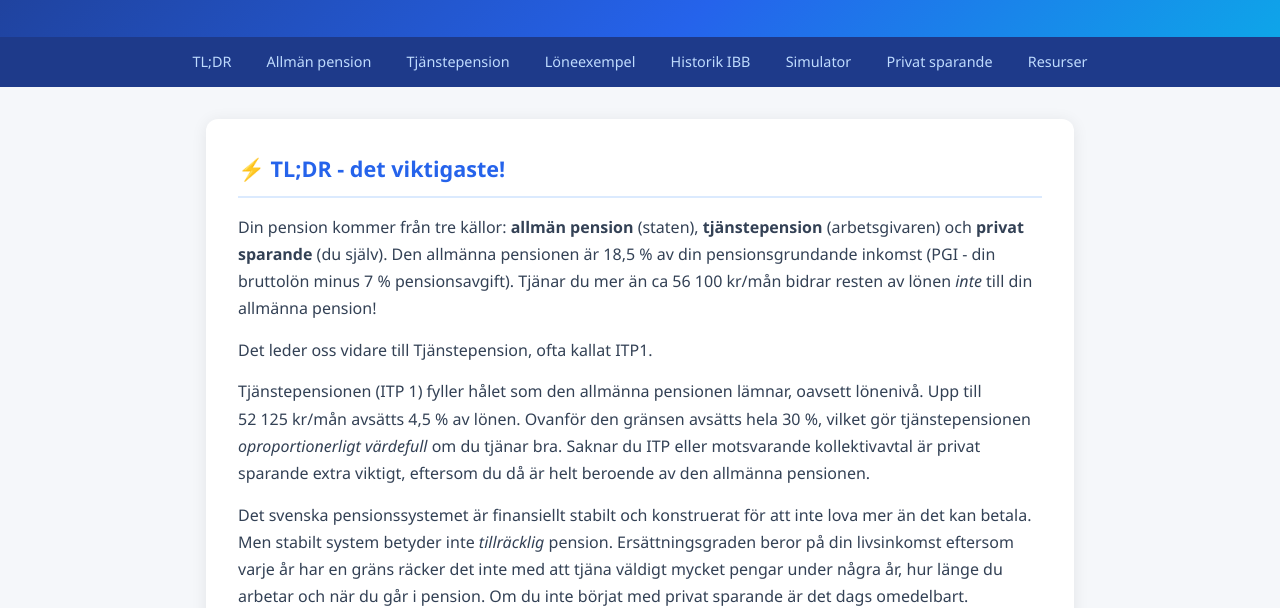
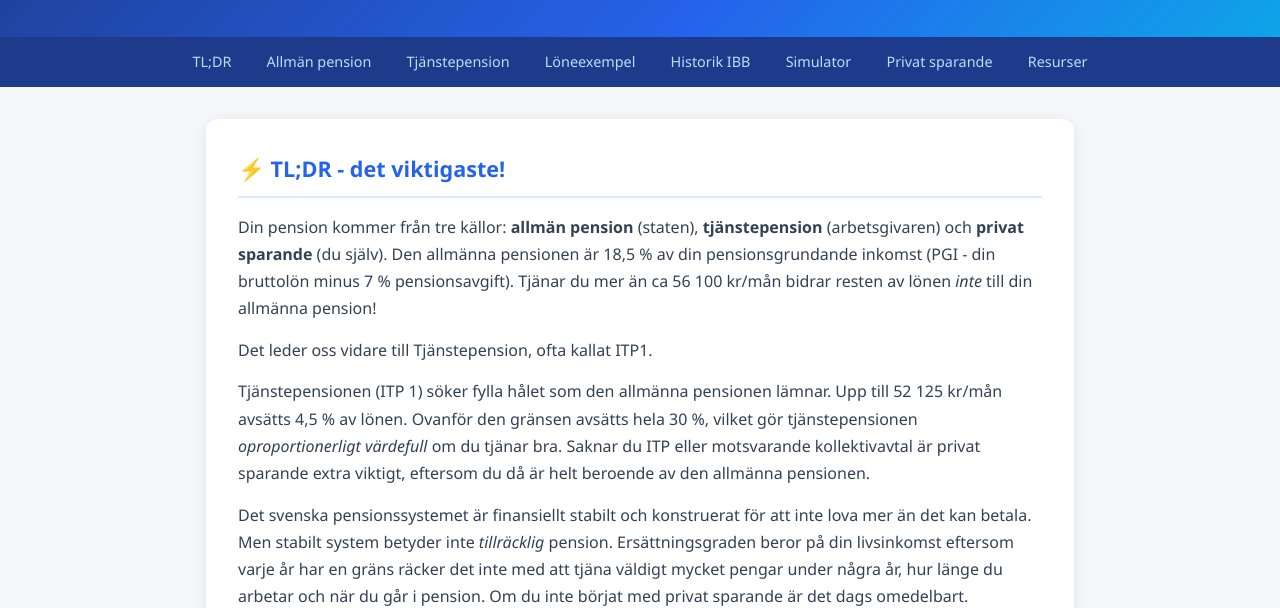
Before and after one commit to DaveTheBabe/pension, a plain HTML site: page index.html in a window 1280 px wide. Shown: the part 195-803 px from the top of the page. Drawn offline with nearby package versions, Linux system fonts and the light colour scheme.

Commit message:
Modify description of Tjänstepensionen (ITP1)

```diff
--- a/index.html
+++ b/index.html
@@ -341,7 +341,7 @@
     </p>
     <p>Det leder oss vidare till Tjänstepension, ofta kallat ITP1.</p>
     <p>
-      Tjänstepensionen (ITP&nbsp;1) fyller hålet som den allmänna pensionen lämnar, oavsett lönenivå.
+      Tjänstepensionen (ITP&nbsp;1) söker fylla hålet som den allmänna pensionen lämnar.
       Upp till 52&nbsp;125&nbsp;kr/mån avsätts 4,5&nbsp;% av lönen.
       Ovanför den gränsen avsätts hela 30&nbsp;%, vilket gör tjänstepensionen
       <em>oproportionerligt värdefull</em> om du tjänar bra. Saknar du ITP eller
```
